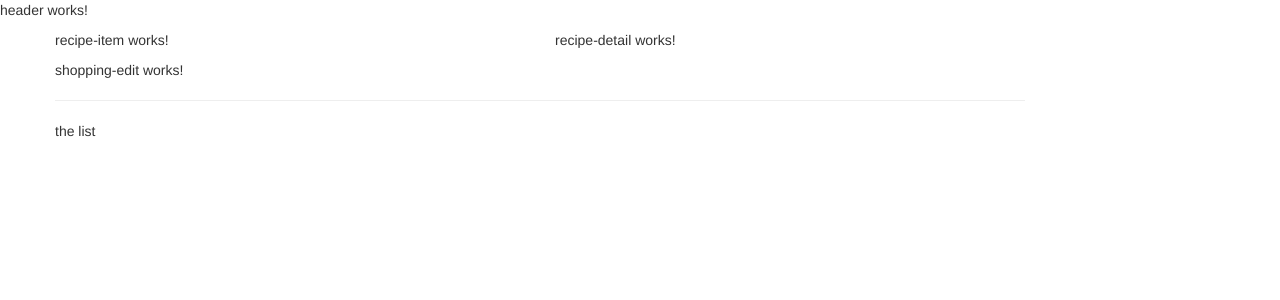
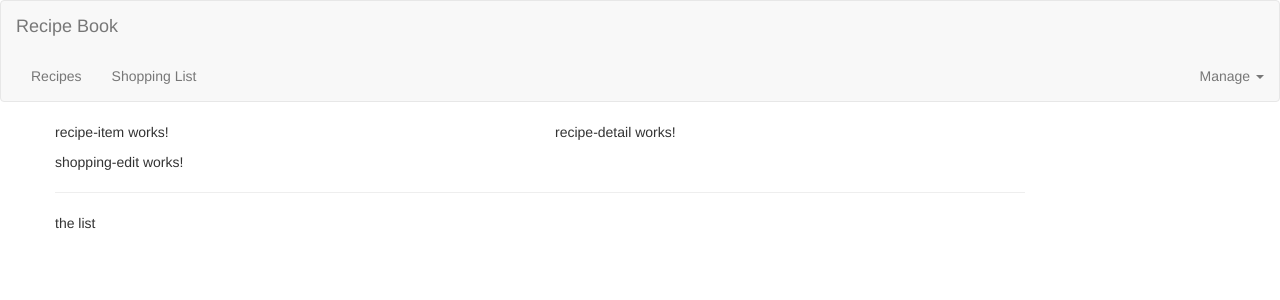
Before and after one commit to Jitgitbit/angular-exercise-two, an Angular app: page / in a window 1280 px wide. Shown: the top 300 px of the page. Built offline with nearby package versions, Linux system fonts and the light colour scheme.

Commit message:
collapsable navbar made

```diff
--- a/src/app/header/header.component.html
+++ b/src/app/header/header.component.html
@@ -1 +1,21 @@
-<p>header works!</p>
+<nav class="navbar navbar-default">
+  <div class="container-fluid">
+    <a href="#" class="navbar-brand">Recipe Book</a>
+  </div>
+
+  <div class="collapse navbar-collapse">
+    <ul class="nav navbar-nav">
+      <li><a href="#">Recipes</a></li>
+      <li><a href="#">Shopping List</a></li>
+    </ul>
+    <ul class="nav navbar-nav navbar-right">
+      <li class="dropdown">
+        <a href="#" class="dropdown-toggle" role="button">Manage <span class="caret"></span></a>
+        <ul class="dropdown-menu">
+          <li><a href="#">Save Data</a></li>
+          <li><a href="#">Fetch Data</a></li>
+        </ul>
+      </li>
+    </ul>
+  </div>
+</nav>
```
Also changed, not shown: 1 other file (tests, documents, lock files or other folders).
